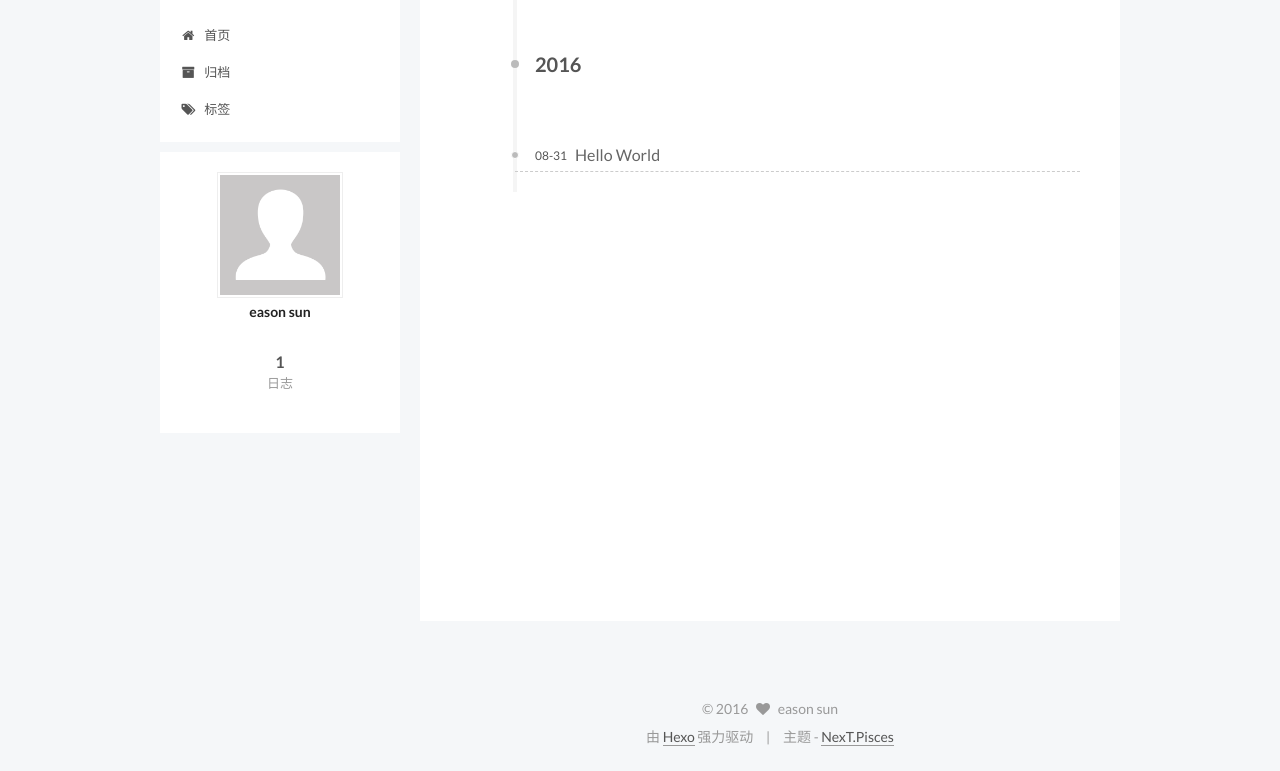
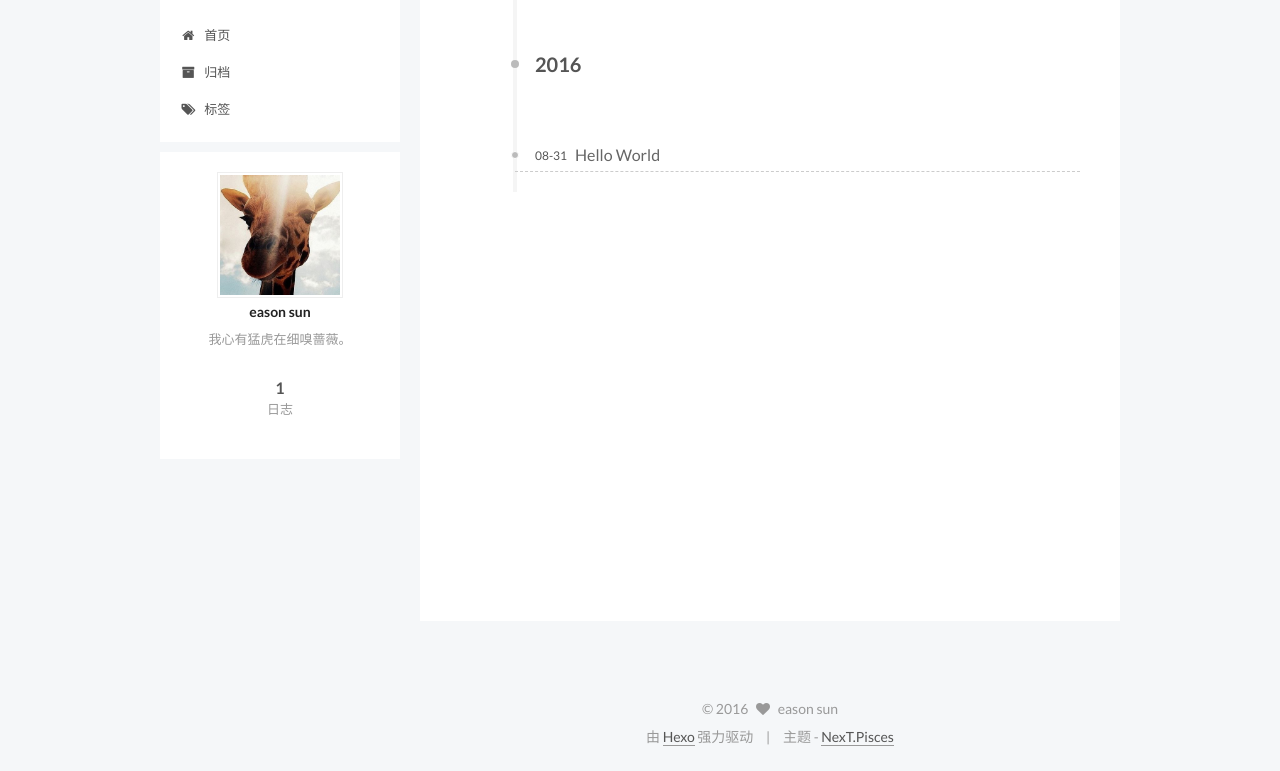
Before and after one commit to jdango/jdango.github.io, a plain HTML site: page archives/2016/08/index.html in a window 1280 px wide. Shown: the part 82-853 px from the top of the page. Drawn offline with Linux system fonts and the light colour scheme.

Commit message:
Site updated: 2016-08-31 13:37:20

```diff
--- a/archives/2016/08/index.html
+++ b/archives/2016/08/index.html
@@ -84,12 +84,15 @@
 
 
 
+<meta name="description" content="我心有猛虎在细嗅蔷薇。">
 <meta property="og:type" content="website">
 <meta property="og:title" content="Jdango">
 <meta property="og:url" content="https://jdango.github.io/archives/2016/08/index.html">
 <meta property="og:site_name" content="Jdango">
+<meta property="og:description" content="我心有猛虎在细嗅蔷薇。">
 <meta name="twitter:card" content="summary">
 <meta name="twitter:title" content="Jdango">
+<meta name="twitter:description" content="我心有猛虎在细嗅蔷薇。">
 
 
 
@@ -301,10 +304,10 @@
       <section class="site-overview sidebar-panel  sidebar-panel-active ">
         <div class="site-author motion-element" itemprop="author" itemscope itemtype="http://schema.org/Person">
           <img class="site-author-image" itemprop="image"
-               src="/images/avatar.gif"
+               src="/images/avatar.png"
                alt="eason sun" />
           <p class="site-author-name" itemprop="name">eason sun</p>
-          <p class="site-description motion-element" itemprop="description"></p>
+          <p class="site-description motion-element" itemprop="description">我心有猛虎在细嗅蔷薇。</p>
         </div>
         <nav class="site-state motion-element">
           <div class="site-state-item site-state-posts">
--- a/css/main.css
+++ b/css/main.css
@@ -1549,7 +1549,7 @@ pre .javascript .function {
   width: 4px;
   height: 4px;
   border-radius: 50%;
-  background: #edf938;
+  background: #ffbac3;
 }
 .links-of-blogroll {
   font-size: 13px;
```
Also changed, not shown: 2016/08/31/hello-world/index.html (+2 -2 lines), archives/2016/index.html (+5 -2 lines), archives/index.html (+5 -2 lines), index.html (+5 -2 lines), images/avatar.png (added).
